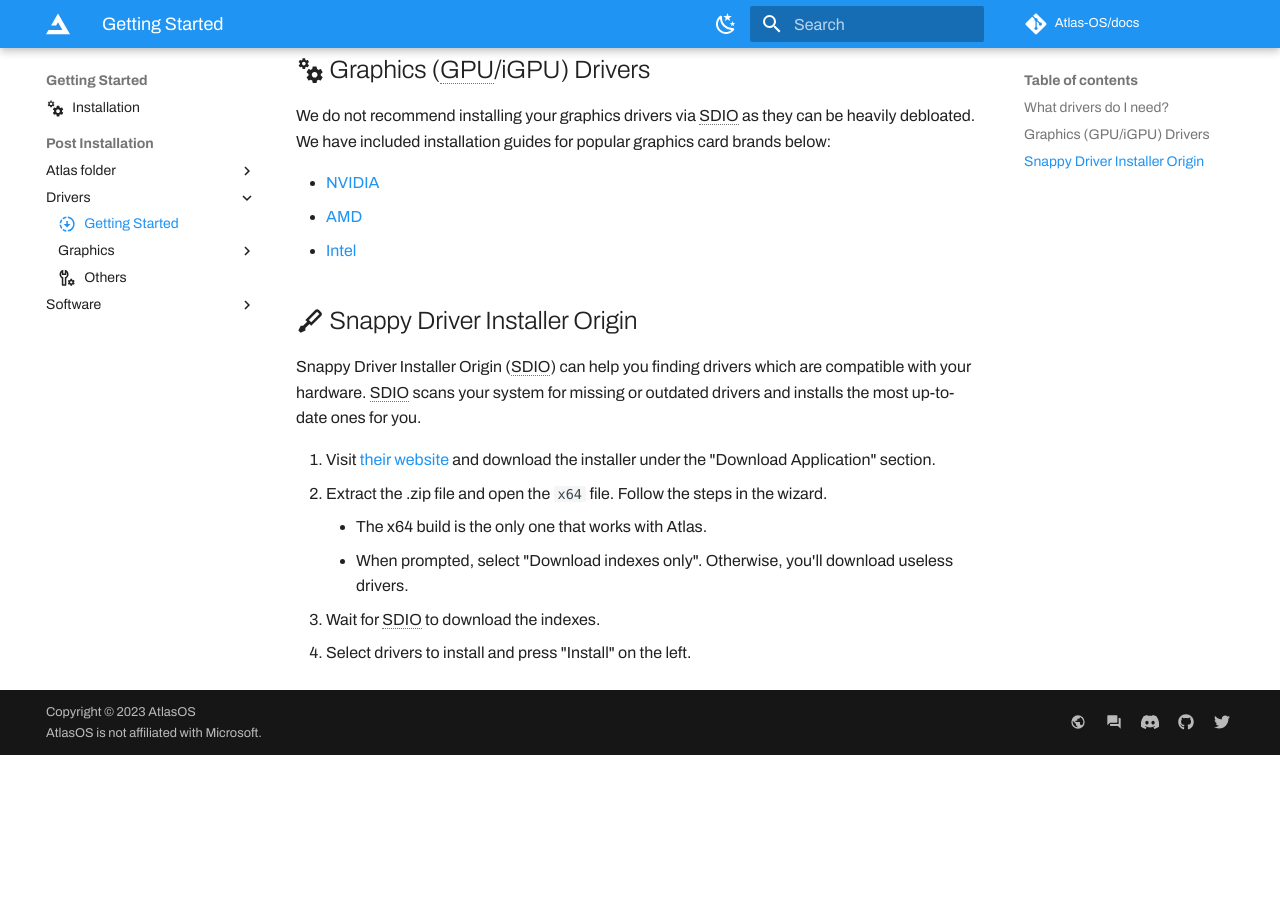
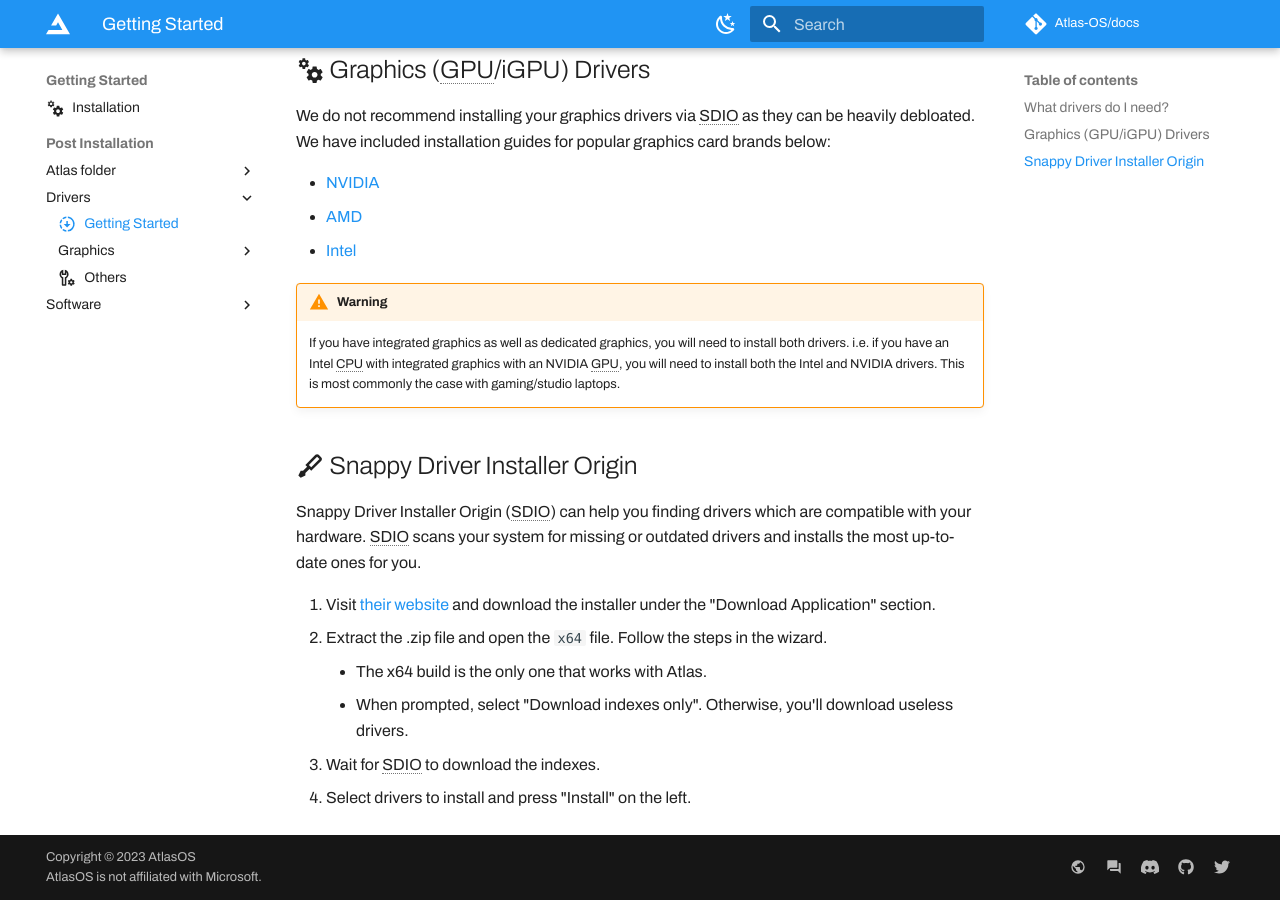
Before and after one commit to Atlas-OS/docs, an MkDocs documentation site: the page built from docs/getting-started/post-installation/drivers/getting-started.md, in a window 1280 px wide and 900 px high, scrolled down 516 px. Built offline with MkDocs 1.6.1 and Material for MkDocs 9.7.7, drawn with Linux system fonts in a browser that asks for light colours; some web fonts are replaced; comment, search, counter and statistics services are not loaded; before the commit the page ends 1271 px from its top, so only the background shows below that.

Commit message:
feat: add warning for igpu and dgpu together

```diff
--- a/docs/getting-started/post-installation/drivers/getting-started.md
+++ b/docs/getting-started/post-installation/drivers/getting-started.md
@@ -20,6 +20,9 @@ We do not recommend installing your graphics drivers via SDIO as they can be hea
 * [AMD](../drivers/gpu/amd.md)
 * [Intel](../drivers/gpu/intel.md)
 
+!!! warning
+    If you have integrated graphics as well as dedicated graphics, you will need to install both drivers. i.e. if you have an Intel CPU with integrated graphics with an NVIDIA GPU, you will need to install both the Intel and NVIDIA drivers. This is most commonly the case with gaming/studio laptops.
+
 ## :material-screwdriver: Snappy Driver Installer Origin
 
 Snappy Driver Installer Origin (SDIO) can help you finding drivers which are compatible with your hardware. SDIO scans your system for missing or outdated drivers and installs the most up-to-date ones for you.
```
